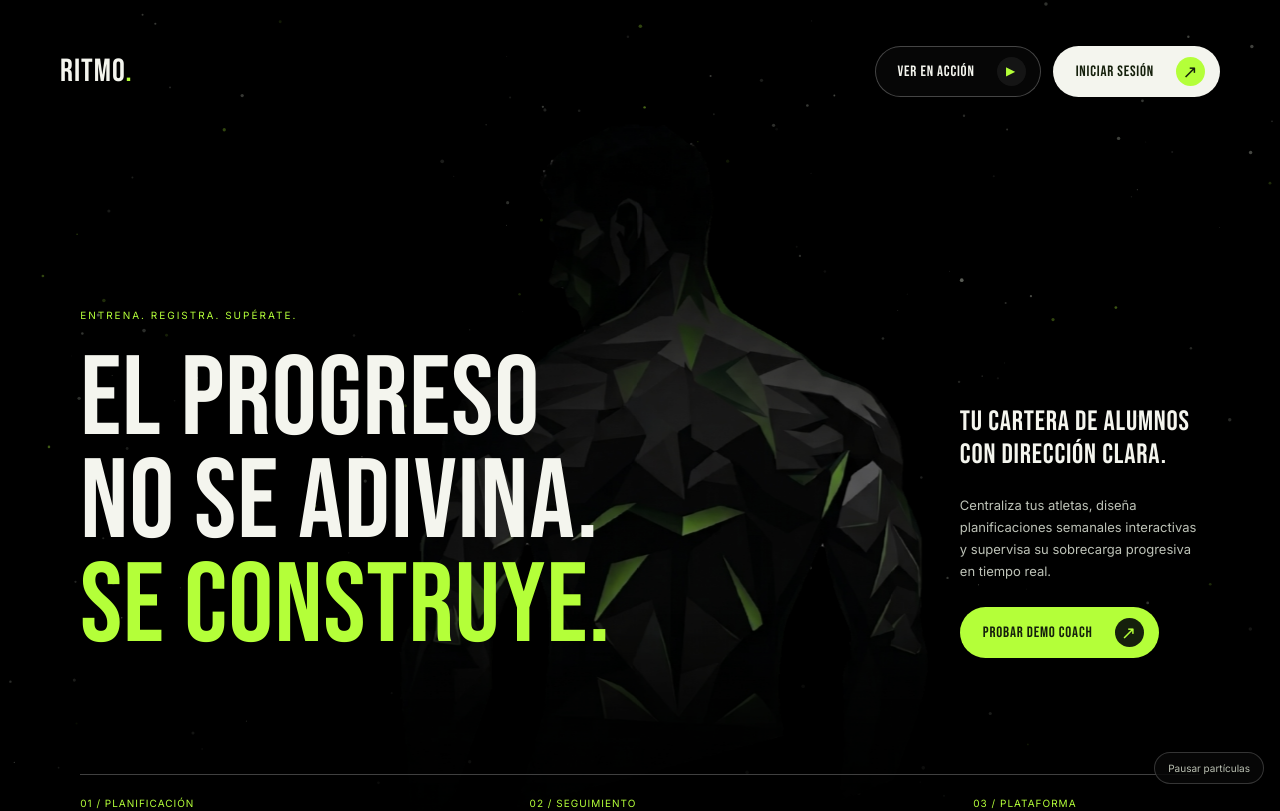
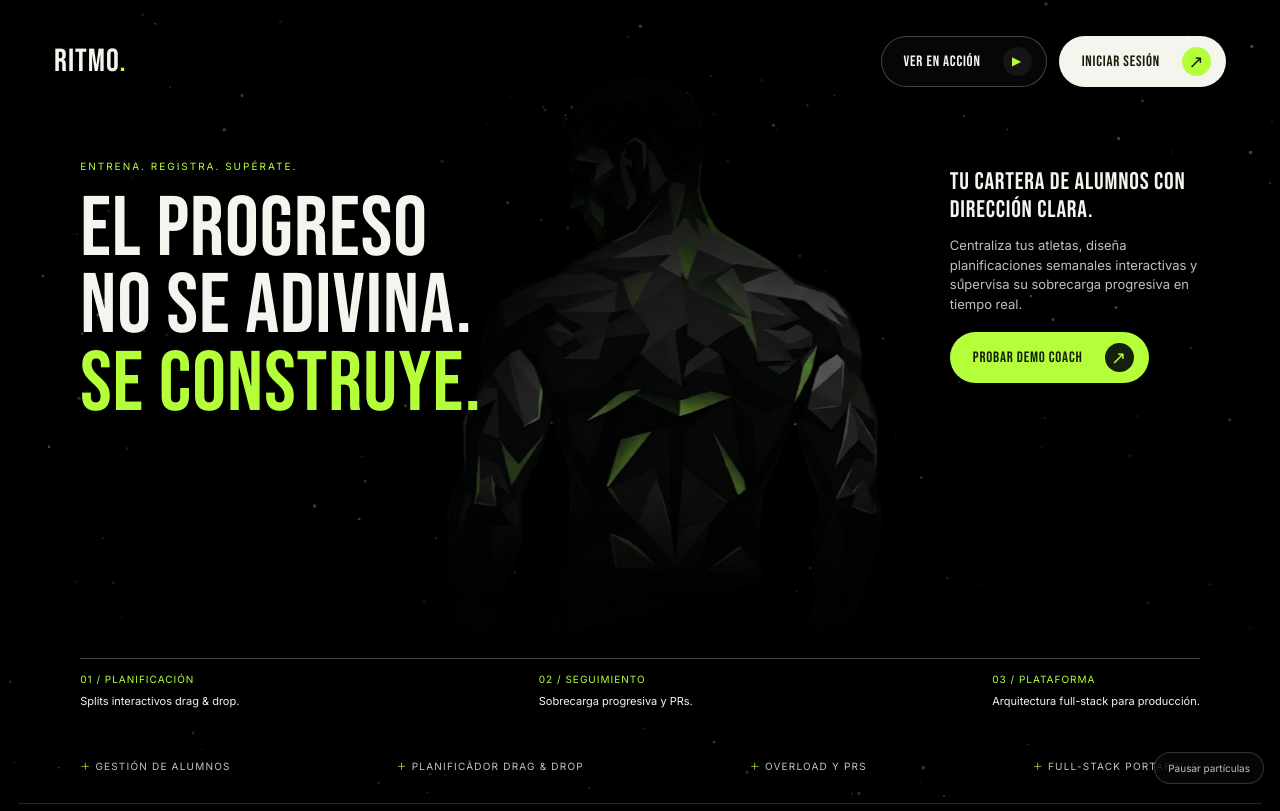
Before and after one commit to K4YZER4/RITMO, a React (Vite) app in the folder frontend/: page / in a window 1280 px wide. Shown: the top 811 px of the page. Built offline with nearby package versions, Linux system fonts and the light colour scheme; no server answers.

Commit message:
style: fit landing hero section dynamically within standard viewport height

```diff
--- a/frontend/src/pages/Landing.css
+++ b/frontend/src/pages/Landing.css
@@ -47,18 +47,20 @@
 }
 
 .ritmo-landing .hero {
-  height: 850px;
+  min-height: 560px;
+  max-height: 720px;
+  height: clamp(560px, calc(100vh - 36px), 710px);
   position: relative;
   isolation: isolate;
   overflow: hidden;
-  border-radius: 12px 12px 50px 50px;
+  border-radius: 12px 12px 40px 40px;
 }
 
 .ritmo-landing .art {
   position: absolute;
   z-index: -2;
-  top: 90px;
-  height: 740px;
+  top: 45px;
+  height: clamp(470px, 86%, 620px);
   left: 52%;
   transform: translateX(-50%);
   width: max-content;
@@ -88,7 +90,7 @@
 }
 
 .ritmo-landing header {
-  padding: 28px 42px;
+  padding: 18px 36px;
   display: flex;
   justify-content: space-between;
   align-items: center;
@@ -166,10 +168,10 @@
   position: absolute;
   left: 5%;
   right: 5%;
-  top: 34%;
+  top: clamp(100px, 20%, 140px);
   display: flex;
   justify-content: space-between;
-  align-items: center;
+  align-items: flex-start;
   gap: 35px;
 }
 
@@ -177,12 +179,12 @@
   font-size: 10px;
   letter-spacing: 2px;
   color: var(--g);
-  margin: 0 0 25px;
+  margin: 0 0 16px;
 }
 
 .ritmo-landing h1 {
   font-family: var(--font-display);
-  font-size: clamp(70px, 8.8vw, 124px);
+  font-size: clamp(54px, 6.6vw, 96px);
   letter-spacing: 1px;
   line-height: 0.92;
   margin: 0;
@@ -207,35 +209,36 @@
 }
 
 .ritmo-landing .aside {
-  max-width: 240px;
-  margin-top: 75px;
+  max-width: 250px;
+  margin-top: 10px;
 }
 
 .ritmo-landing .aside h2 {
   font-family: var(--font-display);
-  font-size: 28px;
+  font-size: 24px;
   letter-spacing: 0.8px;
   line-height: 1.15;
+  margin: 0 0 10px;
 }
 
 .ritmo-landing .aside p {
   font-size: 13px;
-  line-height: 1.7;
+  line-height: 1.5;
   color: #bdc2b7;
-  margin-bottom: 25px;
+  margin-bottom: 18px;
 }
 
 .ritmo-landing .hero-foot {
   position: absolute;
-  bottom: 35px;
+  bottom: 20px;
   left: 5%;
   right: 5%;
   border-top: 1px solid #ffffff40;
   display: flex;
   justify-content: space-between;
   gap: 20px;
-  padding-top: 22px;
-  font-size: 12px;
+  padding-top: 14px;
+  font-size: 11px;
 }
 
 .ritmo-landing .hero-foot span {
```
